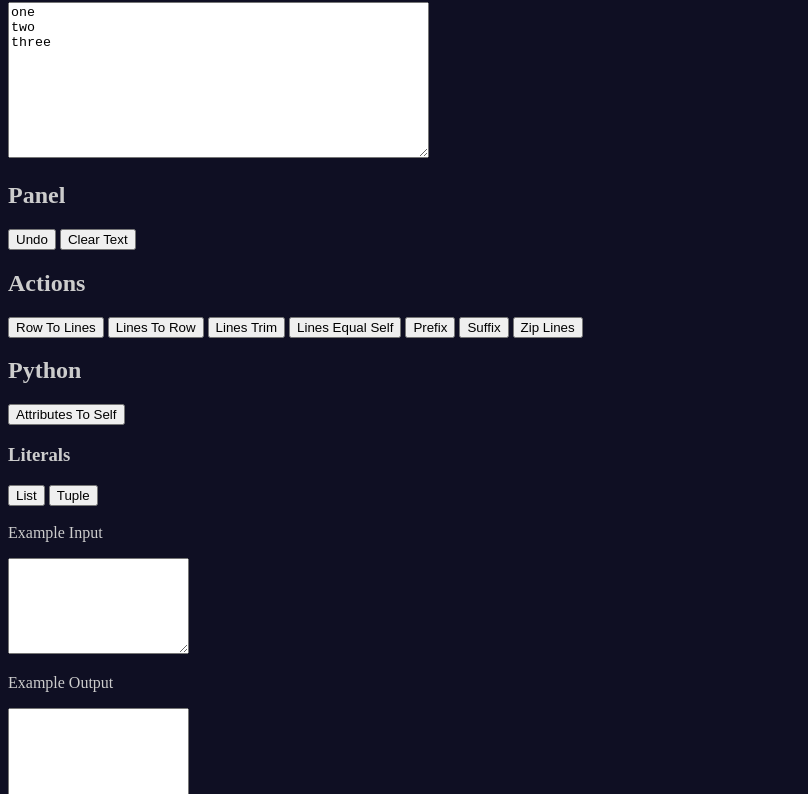
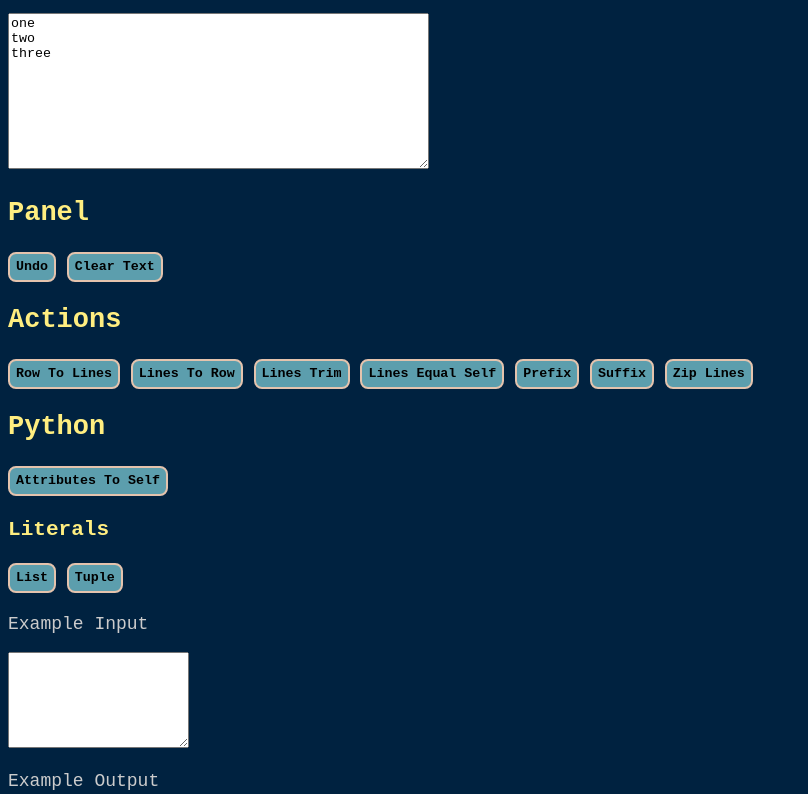
Before and after one commit to HaeckelK/code-text-tools, a plain HTML site: page index.html in a window 1280 px wide. Shown: the part 78-872 px from the top of the page, without its empty margins (0-808 px from the left). Drawn offline with Linux system fonts and the light colour scheme.

Commit message:
css facelift (#13)
* style: background and text

* style: buttons

* style: button highlight

Co-authored-by: HaeckelK <haeckelk.github@gmail.com>

```diff
--- a/styles.css
+++ b/styles.css
@@ -1,4 +1,24 @@
 body {
-    background-color:#0f0f23;
-    color: #cccccc;
+    background-color:#002240;
+    color: #ccc;
+    font-family: fira code,monospace;
+    font-size: 18px;
 }
+h1, h2, h3 {
+    line-height: 1.2;
+    color: #ffee80;
+}
+button {
+    font-family: inherit;
+    font-weight: bold;
+    line-height: 1.8;
+    background-color: #5C9EAD;
+    border-radius: 8px;
+    border-color: #E4C3AD;
+    border-width: 2px;
+    border-style: solid;
+}
+button:hover{
+    background: #356c79;
+    border-color: #ec955b;
+}
```
